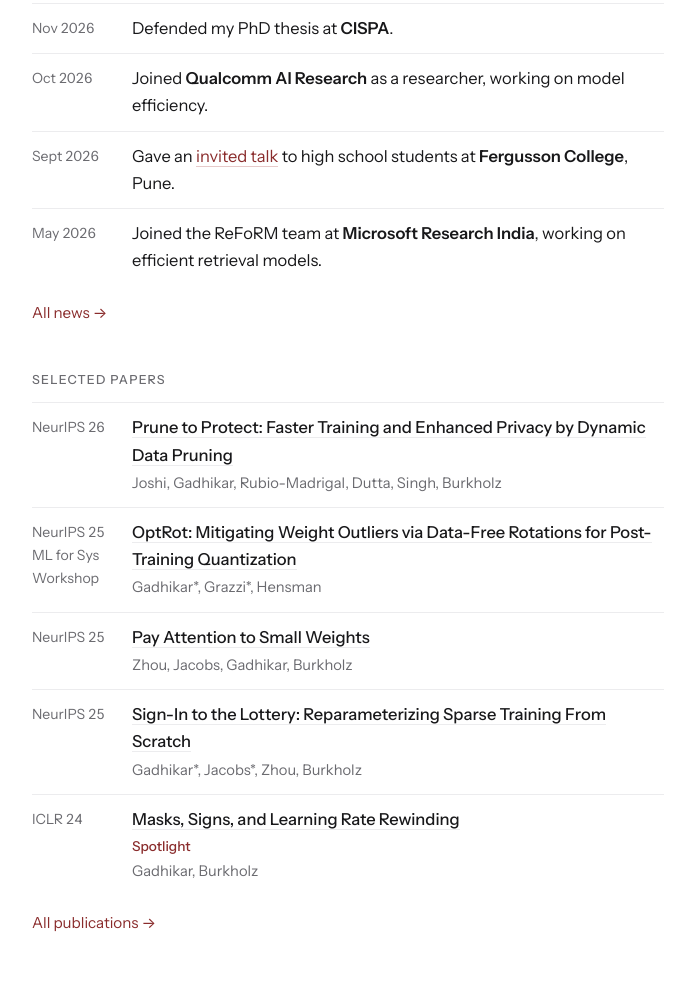
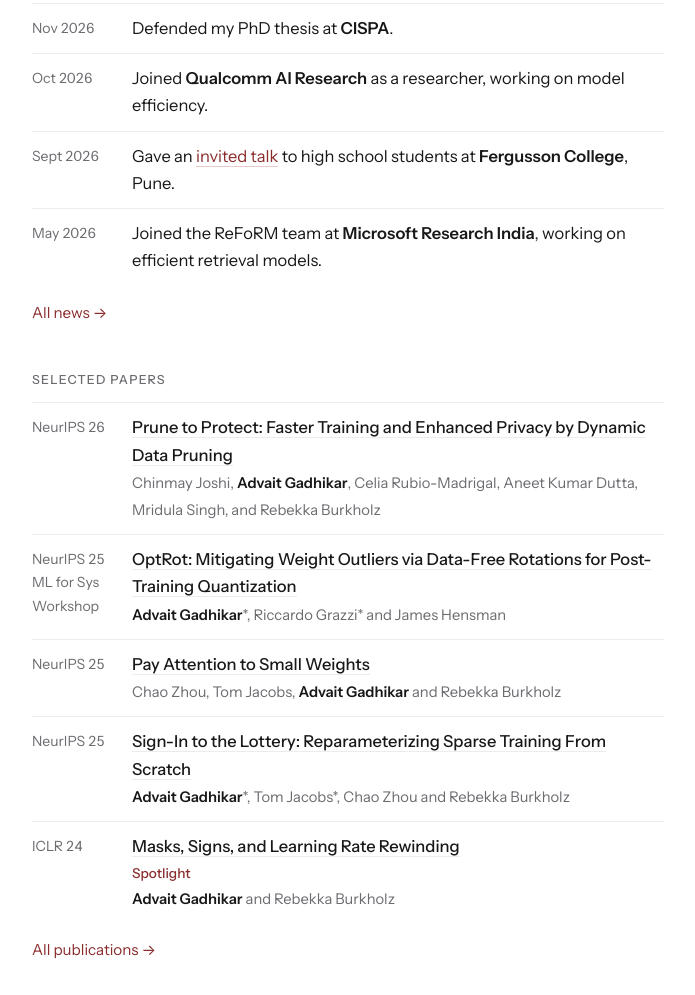
Before and after one commit to AdvaitGadhikar/advaitgadhikar.github.io, a plain HTML site: page index.html in a window 1280 px wide. Shown: the part 820-1815 px from the top of the page, without its empty margins (292-987 px from the left). Drawn offline with Linux system fonts and the light colour scheme.

Commit message:
Selected papers: list full author names
Co-Authored-By: Claude Opus 5.5 <noreply@anthropic.com>

```diff
--- a/index.html
+++ b/index.html
@@ -10,7 +10,7 @@
   <link rel="preconnect" href="https://fonts.googleapis.com">
   <link rel="preconnect" href="https://fonts.gstatic.com" crossorigin>
   <link rel="stylesheet" href="https://fonts.googleapis.com/css2?family=Instrument+Sans:wght@400;500;600&family=Instrument+Serif&display=swap">
-  <link rel="stylesheet" href="site.css?v=2">
+  <link rel="stylesheet" href="site.css?v=3">
 </head>
 <body>
   <header class="site-header">
@@ -59,11 +59,11 @@
 
     <h2 class="label">Selected papers</h2>
     <ul class="rows selected">
-      <li><span class="date">NeurIPS 26</span><span><a class="title" href="https://openreview.net/pdf?id=aqIbhSL3JS">Prune to Protect: Faster Training and Enhanced Privacy by Dynamic Data Pruning</a><br><span class="authors">Joshi, Gadhikar, Rubio-Madrigal, Dutta, Singh, Burkholz</span></span></li>
-      <li><span class="date">NeurIPS 25<br>ML for Sys Workshop</span><span><a class="title" href="https://openreview.net/pdf?id=4uwRaBhjHY">OptRot: Mitigating Weight Outliers via Data-Free Rotations for Post-Training Quantization</a><br><span class="authors">Gadhikar*, Grazzi*, Hensman</span></span></li>
-      <li><span class="date">NeurIPS 25</span><span><a class="title" href="https://arxiv.org/abs/2506.21374">Pay Attention to Small Weights</a><br><span class="authors">Zhou, Jacobs, Gadhikar, Burkholz</span></span></li>
-      <li><span class="date">NeurIPS 25</span><span><a class="title" href="https://arxiv.org/abs/2504.12801">Sign-In to the Lottery: Reparameterizing Sparse Training From Scratch</a><br><span class="authors">Gadhikar*, Jacobs*, Zhou, Burkholz</span></span></li>
-      <li><span class="date">ICLR 24</span><span><a class="title" href="https://openreview.net/pdf?id=qODvxQ8TXW">Masks, Signs, and Learning Rate Rewinding</a><br><span class="tag">Spotlight</span><span class="authors">Gadhikar, Burkholz</span></span></li>
+      <li><span class="date">NeurIPS 26</span><span><a class="title" href="https://openreview.net/pdf?id=aqIbhSL3JS">Prune to Protect: Faster Training and Enhanced Privacy by Dynamic Data Pruning</a><br><span class="authors">Chinmay Joshi, <strong>Advait Gadhikar</strong>, Celia Rubio-Madrigal, Aneet Kumar Dutta, Mridula Singh, and Rebekka Burkholz</span></span></li>
+      <li><span class="date">NeurIPS 25<br>ML for Sys Workshop</span><span><a class="title" href="https://openreview.net/pdf?id=4uwRaBhjHY">OptRot: Mitigating Weight Outliers via Data-Free Rotations for Post-Training Quantization</a><br><span class="authors"><strong>Advait Gadhikar</strong>*, Riccardo Grazzi* and James Hensman</span></span></li>
+      <li><span class="date">NeurIPS 25</span><span><a class="title" href="https://arxiv.org/abs/2506.21374">Pay Attention to Small Weights</a><br><span class="authors">Chao Zhou, Tom Jacobs, <strong>Advait Gadhikar</strong> and Rebekka Burkholz</span></span></li>
+      <li><span class="date">NeurIPS 25</span><span><a class="title" href="https://arxiv.org/abs/2504.12801">Sign-In to the Lottery: Reparameterizing Sparse Training From Scratch</a><br><span class="authors"><strong>Advait Gadhikar</strong>*, Tom Jacobs*, Chao Zhou and Rebekka Burkholz</span></span></li>
+      <li><span class="date">ICLR 24</span><span><a class="title" href="https://openreview.net/pdf?id=qODvxQ8TXW">Masks, Signs, and Learning Rate Rewinding</a><br><span class="tag">Spotlight</span><span class="authors"><strong>Advait Gadhikar</strong> and Rebekka Burkholz</span></span></li>
     </ul>
     <a class="more" href="publications.html">All publications →</a>
   </main>
--- a/site.css
+++ b/site.css
@@ -278,6 +278,11 @@ h2.label {
 
 .selected .title:hover { border-color: var(--accent); }
 
+.selected .authors strong {
+  color: var(--ink);
+  font-weight: 600;
+}
+
 .selected .tag {
   display: block;
   color: var(--accent);
```
Also changed, not shown: news.html (+2 -2 lines), publications.html (+1 -1 lines), talks.html (+2 -2 lines).
